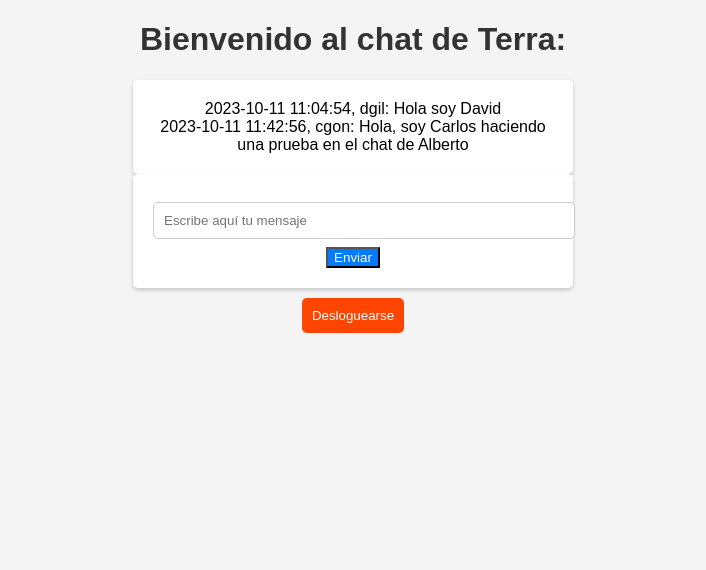
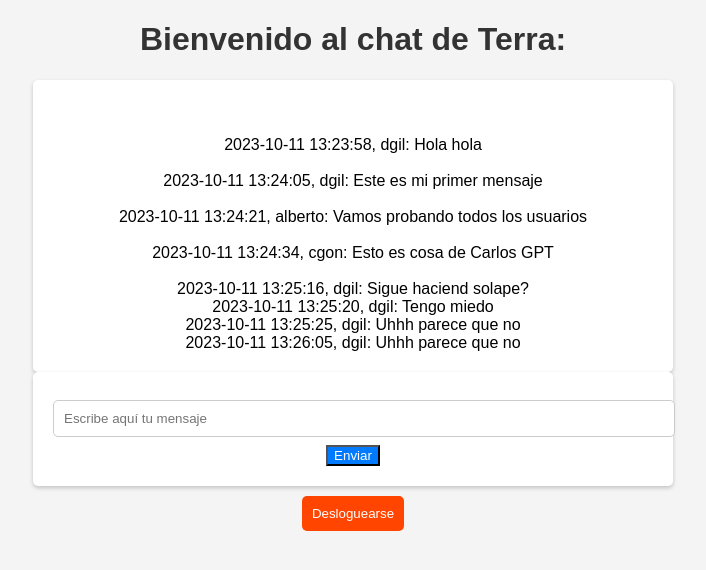
Before and after one commit to Krig4/Servidor, a PHP site: page /chat.php in a window 1280 px wide. Shown: the top 570 px of the page, without its empty margins (287-993 px from the left). Run offline with PHP 8.4, Linux system fonts and the light colour scheme.

Commit message:
Bug repair

```diff
--- a/Login/chat.php
+++ b/Login/chat.php
@@ -7,16 +7,23 @@ if ($_SERVER["REQUEST_METHOD"] === "POST") {
     $sms = isset($_POST["chat"]) ? $_POST["chat"] : '';
 
     if (!empty($sms)) {
-        $hora = date("Y-m-d H:i:s");  // Variable obtener día y hora
-        $usuarioMensaje = $usuario;
-        $mensaje = "$hora, $usuarioMensaje: $sms\n";  // Combinada las tres variables para dar formato chat
+        $hora = date("Y-m-d H:i:s");  // Variable para obtener fecha y hora
+        $usuarioMensaje = htmlspecialchars($usuario, ENT_QUOTES, 'UTF-8'); // Escapar contenido del usuario
+        $sms = htmlspecialchars($sms, ENT_QUOTES, 'UTF-8'); // Escapar el mensaje
 
+        if (stripos($sms, '<script>') !== false) { //Si el mensaje contiene la palabra script, no lo ejecuta
+            header('Location: chat.php');
+            exit;
+        }
+
+        $mensaje = "$hora, $usuarioMensaje: $sms\n";  // Combinar las tres variables para dar formato al chat
         $myfile = fopen("comentarios.csv", "a") or die("No se ha podido abrir el archivo!");
         fwrite($myfile, $mensaje);
         fclose($myfile);
     }
 }
 ?>
+
 
 <!DOCTYPE html>
 <html lang="en">
@@ -40,7 +47,7 @@ if ($_SERVER["REQUEST_METHOD"] === "POST") {
             background-color: #fff;
             border-radius: 5px;
             box-shadow: 0 2px 4px rgba(0, 0, 0, 0.2);
-            max-width: 400px;
+            max-width: 600px;
             margin: 0 auto;
             padding: 20px;
             overflow-y: scroll;
@@ -55,7 +62,7 @@ if ($_SERVER["REQUEST_METHOD"] === "POST") {
             background-color: #fff;
             border-radius: 5px;
             box-shadow: 0 2px 4px rgba(0, 0, 0, 0.2);
-            max-width: 400px;
+            max-width: 600px;;
             margin: 0 auto;
             padding: 20px;
         }
--- a/Login/comentarios.csv
+++ b/Login/comentarios.csv
@@ -1,2 +1,14 @@
-2023-10-11 11:04:54, dgil: Hola soy David
-2023-10-11 11:42:56, cgon: Hola, soy Carlos haciendo una prueba en el chat de Alberto
+
+
+2023-10-11 13:23:58, dgil: Hola hola
+
+2023-10-11 13:24:05, dgil: Este es mi primer mensaje
+
+2023-10-11 13:24:21, alberto: Vamos probando todos los usuarios
+
+2023-10-11 13:24:34, cgon: Esto es cosa de Carlos GPT
+
+2023-10-11 13:25:16, dgil: Sigue haciend solape?
+2023-10-11 13:25:20, dgil: Tengo miedo
+2023-10-11 13:25:25, dgil: Uhhh parece que no
+2023-10-11 13:26:05, dgil: Uhhh parece que no
```
